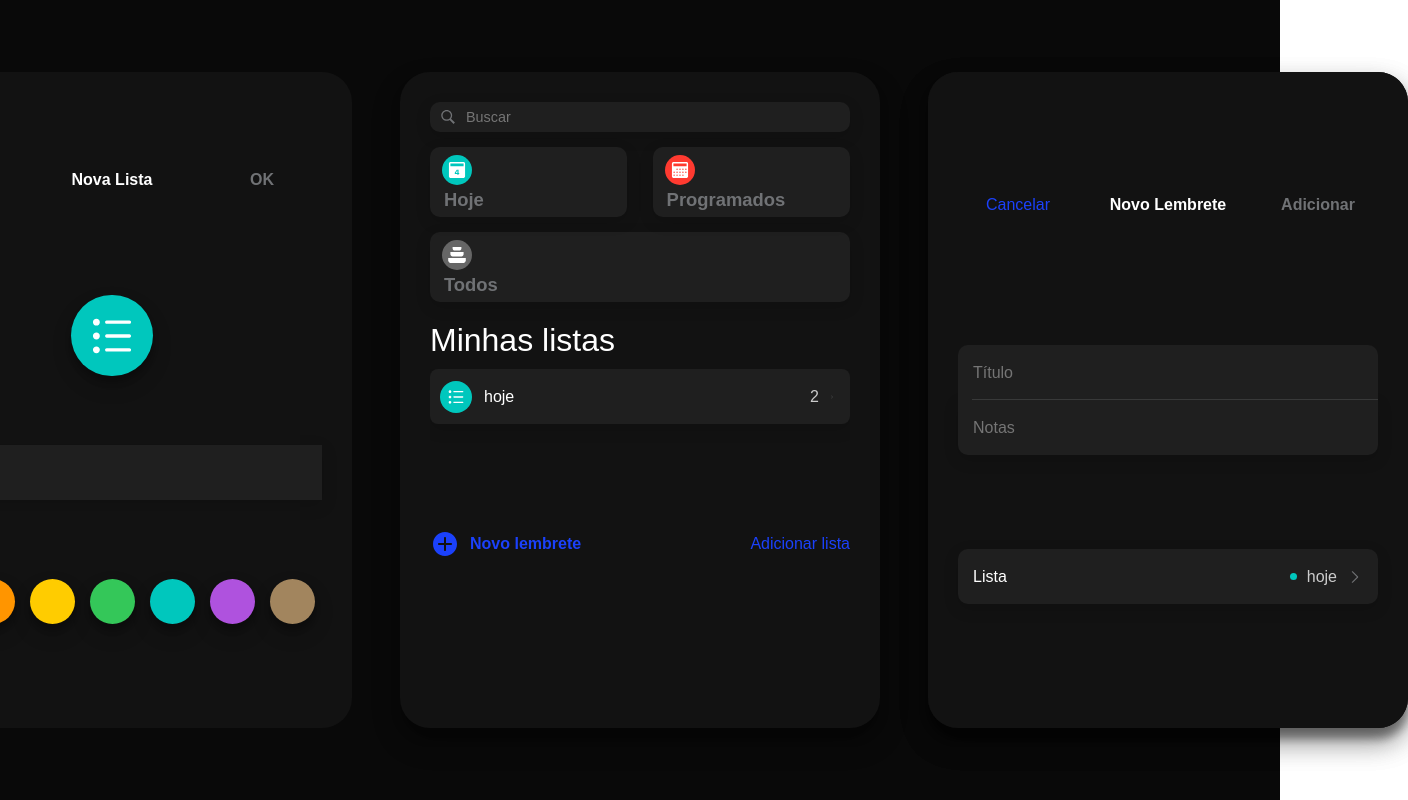
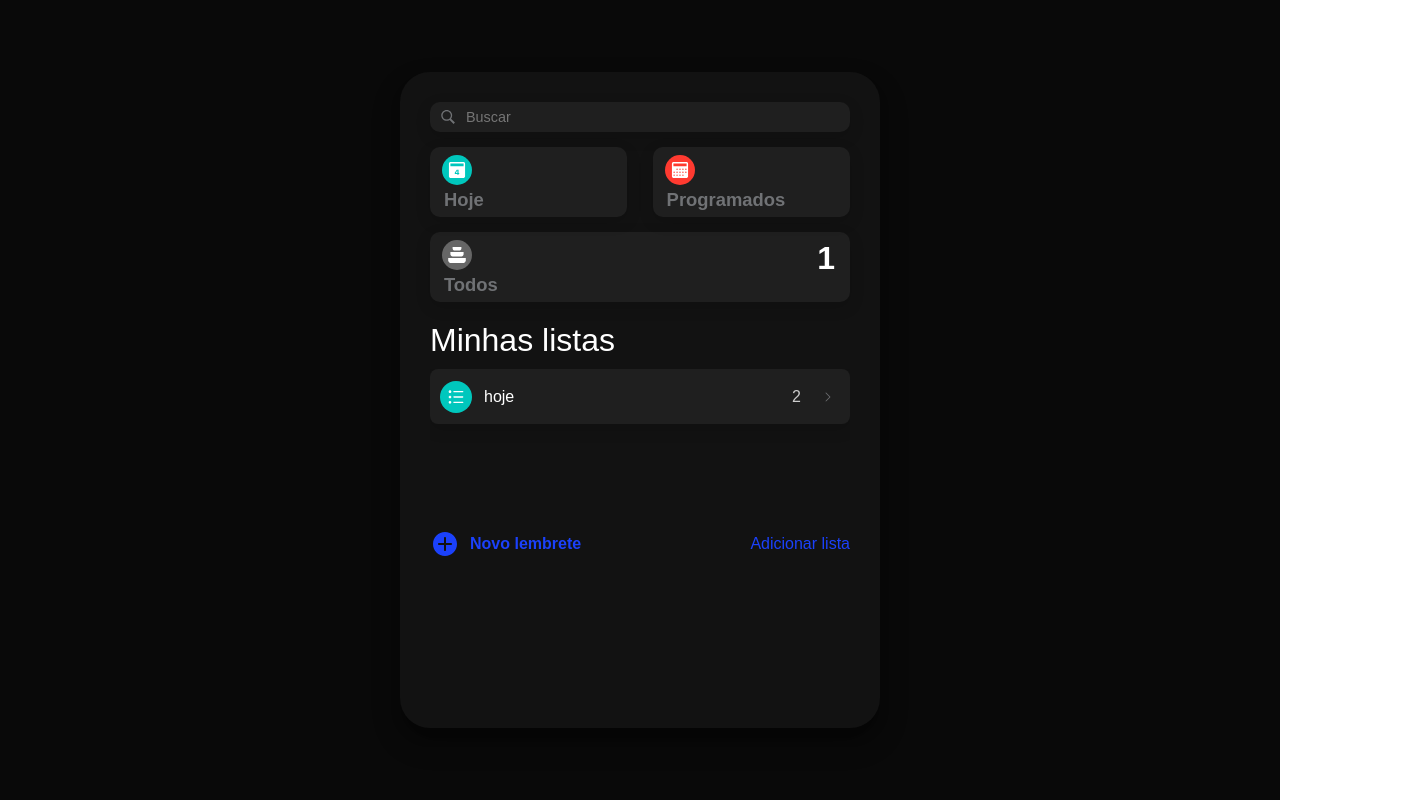
Before and after one commit to guilhermevialle/Todo-ReactJS, a React (Create React App) app: page / in a window 1280 px wide. Shown: the whole page, 1408 px wide, since content can reach past the window. Built offline with nearby package versions, Linux system fonts and the light colour scheme.

Commit message:
now its possible to add newreminder inside a reminder and /// adding all todos component func

```diff
--- a/src/App.js
+++ b/src/App.js
@@ -11,6 +11,12 @@
                 return {
                     ...state,
                     listIndex: action.value,
+                };
+
+            case "newReminderInsideList":
+                return {
+                    ...state,
+                    newReminderInsideList: action.value,
                 };
 
             case "addreminder":
@@ -52,6 +58,7 @@
                 ],
             },
         ],
+        newReminderInsideList: null,
         listIndex: 0,
         currentList: {
             listName: "hoje",
--- a/src/components/currentlist/currentlist.js
+++ b/src/components/currentlist/currentlist.js
@@ -27,6 +27,14 @@
                     type: "changecurrentList",
                     value: target,
                 });
+                setData({
+                    type: "selectedlist",
+                    value: index,
+                });
+                setData({
+                    type: "newReminderInsideList",
+                    value: true,
+                });
             }}
         >
             <div className="lside">
--- a/src/components/currentlist/currentlist.scss
+++ b/src/components/currentlist/currentlist.scss
@@ -30,7 +30,6 @@
     }
 
     div {
-        width: fit-content;
         display: flex;
         justify-content: space-between;
 
@@ -53,12 +52,12 @@
     .rside {
         span {
             color: #ccc;
-            margin: 0 5px 0 0;
+            margin: 0 15px 0 0;
         }
 
         img {
-            width: 16px;
-            height: 16px;
+            width: 24px;
+            height: 24px;
         }
     }
 }
--- a/src/components/interface/interface.js
+++ b/src/components/interface/interface.js
@@ -6,12 +6,16 @@
 import Results from "../results/results";
 import Footer from "../footer/footer";
 import gsap, { Circ } from "gsap";
+import { useContext } from "react";
+import { Global } from "../../App";
 
 //tabs
 import NewReminder from "../../components/newreminder/newreminder";
 import NewList from "../../components/newlist/newlist";
 
 export default () => {
+    const { data, setData } = useContext(Global);
+
     return (
         <div className="interface">
             <InputComponent placeholder="Buscar" />
@@ -36,6 +40,11 @@
                     });
                 }}
                 func={() => {
+                    setData({
+                        type: "newReminderInsideList",
+                        value: null,
+                    });
+
                     gsap.to(".newreminder", {
                         right: 0,
                         ease: Circ.ease,
--- a/src/components/interface/interface.scss
+++ b/src/components/interface/interface.scss
@@ -12,4 +12,5 @@
 
     position: relative;
     z-index: 1;
+    overflow: hidden;
 }
--- a/src/components/lastsection/lastsection.js
+++ b/src/components/lastsection/lastsection.js
@@ -2,12 +2,15 @@
 import stackSvg from "./svgs/stack-svg.svg";
 import Box from "../box/box";
 import { Global } from "../../App";
-import { useContext } from "react";
+import { useContext, useState } from "react";
 
 export default () => {
     let { data } = useContext(Global);
-    const allCounts = data.length;
-    data = data.listState;
+    const { listState } = data;
+    const allCounts = listState.length;
+    const [alltodos, setAlltodos] = useState(listState.map((arr) => arr.todos));
+
+    console.log(alltodos, "At lastsection");
 
     return (
         <div className="lastsection">
--- a/src/components/list/list.js
+++ b/src/components/list/list.js
@@ -4,7 +4,7 @@
 import { Global } from "../../App";
 import Tab from "../tab/tab";
 import gsap, { Circ } from "gsap";
-import currentlist from "../currentlist/currentlist";
+import PlustBtn from "../plusbtn/plus";
 
 export default () => {
     const { data } = useContext(Global);
@@ -31,6 +31,15 @@
             {thisObj.todos.map((obj) => {
                 return <TodoTemplate data={obj} />;
             })}
+
+            <PlustBtn
+                func={() => {
+                    gsap.to(".newreminder", {
+                        right: 0,
+                    });
+                }}
+                text="Novo Lembrete"
+            />
         </div>
     ) : (
         ""
--- a/src/components/list/list.scss
+++ b/src/components/list/list.scss
@@ -7,14 +7,19 @@
     right: 0;
     top: 0;
     z-index: 2;
+
     padding: 30px;
-
     right: -110%;
     top: 0;
+
     border-radius: 30px;
-
     box-shadow: rgba(0, 0, 0, 0.25) 0px 14px 28px,
         rgba(0, 0, 0, 0.22) 0px 10px 10px;
+
+    .plusbtn {
+        position: absolute;
+        bottom: 20px;
+    }
 
     h2 {
         color: #fff;
--- a/src/components/newreminder/newreminder.js
+++ b/src/components/newreminder/newreminder.js
@@ -8,7 +8,7 @@
 
 export default () => {
     const { data, setData } = useContext(Global);
-    const { listState, listIndex } = data;
+    const { listState, listIndex, newReminderInsideList } = data;
 
     const [title, setTitle] = useState(null);
     const [desc, setDesc] = useState(null);
@@ -90,6 +90,9 @@
                 </div>
             </div>
 
+            {newReminderInsideList ? (
+                ""
+            ) : (
                 <div
                     className="select"
                     onClick={() => {
@@ -106,6 +109,7 @@
                         <img src={rightSvg} />
                     </div>
                 </div>
+            )}
         </div>
     );
 };
```
Lines whose indentation alone changed are shown as unchanged.
